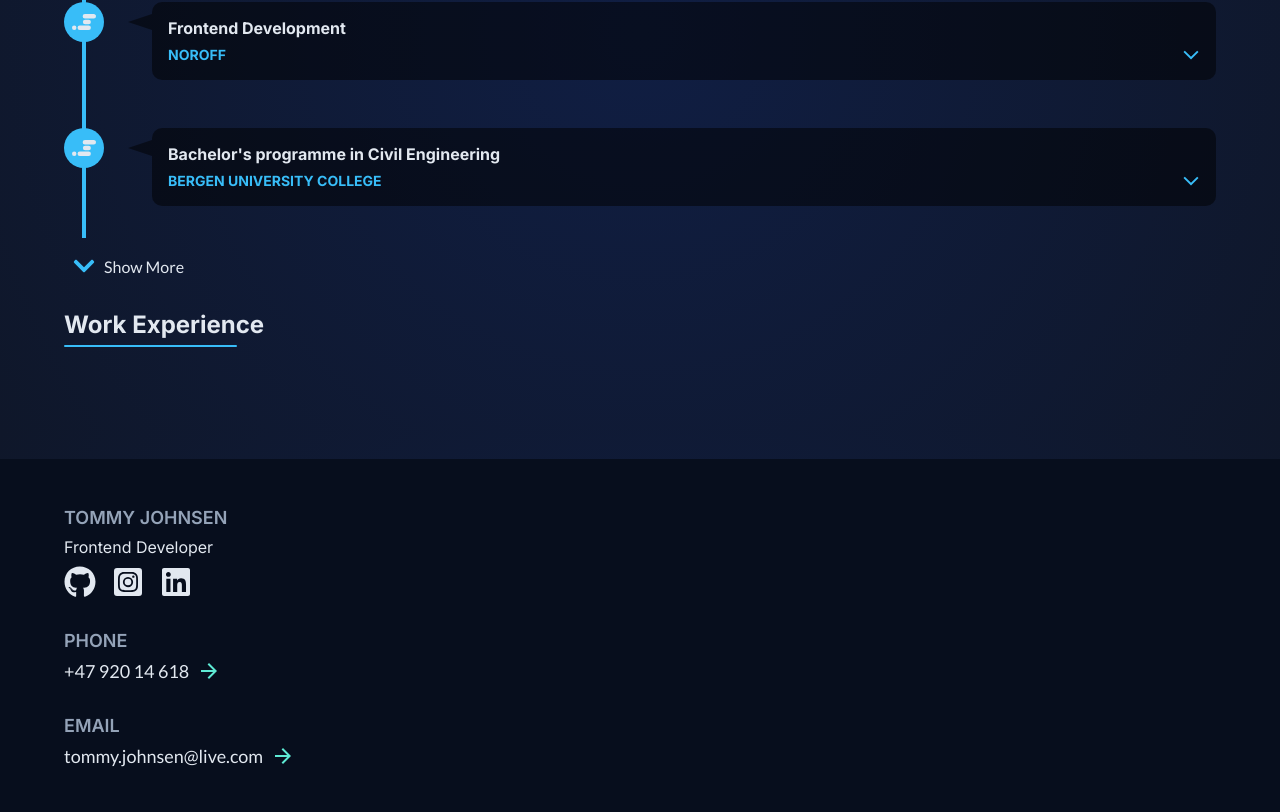
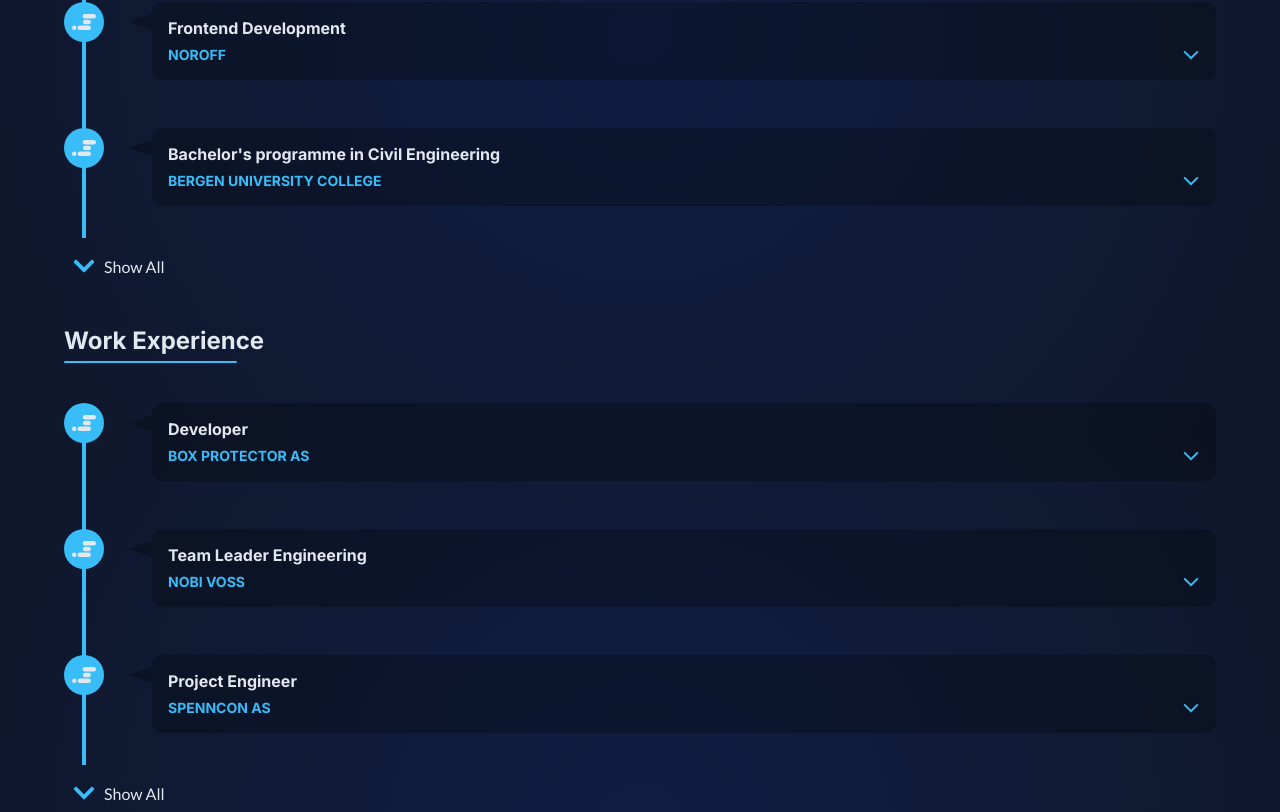
Before and after one commit to 7oiden/portfolio-v3, a React (Vite) app: page /background in a window 1280 px wide. Shown: the part 368-1180 px from the top of the page. Built offline with nearby package versions, Linux system fonts and the light colour scheme.

Commit message:
work experience added

```diff
--- a/css/styles.css
+++ b/css/styles.css
@@ -533,6 +533,7 @@ nav {
   position: relative;
   cursor: pointer;
   margin-left: 0.5rem;
+  margin-bottom: 1rem;
 }
 
 .contact__form {
@@ -588,7 +589,7 @@ nav {
   display: flex;
   flex-direction: column;
   gap: 0.5rem;
-  background-color: rgba(0, 0, 0, 0.5);
+  background-color: rgba(0, 0, 0, 0.25);
   padding: 1rem;
   border-radius: 10px;
   position: relative;
@@ -606,7 +607,7 @@ nav {
   height: 0;
   border-top: 0.5rem solid transparent;
   border-bottom: 0.5rem solid transparent;
-  border-right: 1.5rem solid rgba(0, 0, 0, 0.5);
+  border-right: 1.5rem solid rgba(0, 0, 0, 0.25);
 }
 
 .path-sub-heading-container {
--- /dev/null
+++ b/src/constants/experienceData.js
@@ -0,0 +1,72 @@
+export const experienceData = [
+  {
+    id: 1,
+    title: "Developer",
+    company: "Box Protector AS",
+    date: "MAR 23 - JAN 24",
+    description: [
+      "Lorem ipsum dolor sit amet, consectetur adipiscing elit, sed do eiusmod tempor incididunt ut labore et dolore magna aliqua. Ut enim ad minim veniam, quis nostrud exercitation ullamco laboris nisi ut aliquip ex ea commodo consequat.",
+    ],
+    url: "https://scrimba.com/",
+  },
+  {
+    id: 2,
+    title: "Team Leader Engineering",
+    company: "NOBI Voss",
+    date: "AUG 18 - MAY 19",
+    description: [
+      "Lorem ipsum dolor sit amet, consectetur adipiscing elit, sed do eiusmod tempor incididunt ut labore et dolore magna aliqua. Ut enim ad minim veniam, quis nostrud exercitation ullamco laboris nisi ut aliquip ex ea commodo consequat.",
+    ],
+    url: "https://www.noroff.no/en/studies/vocational-school/front-end-development",
+  },
+  {
+    id: 3,
+    title: "Project Engineer",
+    company: "Spenncon AS",
+    date: "AUG 14 - JUN 18",
+    description: [
+      "Lorem ipsum dolor sit amet, consectetur adipiscing elit, sed do eiusmod tempor incididunt ut labore et dolore magna aliqua. Ut enim ad minim veniam, quis nostrud exercitation ullamco laboris nisi ut aliquip ex ea commodo consequat.",
+    ],
+    url: "https://www.noroff.no/en/studies/frontend-development",
+  },
+  {
+    id: 4,
+    title: "Project Engineer",
+    company: "Voss Cementvarefabrikk AS",
+    date: "AUG 12 - AUG 14",
+    description: [
+      "Lorem ipsum dolor sit amet, consectetur adipiscing elit, sed do eiusmod tempor incididunt ut labore et dolore magna aliqua. Ut enim ad minim veniam, quis nostrud exercitation ullamco laboris nisi ut aliquip ex ea commodo consequat.",
+    ],
+    url: null,
+  },
+  {
+    id: 5,
+    title: "Project Engineer",
+    company: "Spenncon AS",
+    date: "AUG 08 - AUG 12",
+    description: [
+      "Lorem ipsum dolor sit amet, consectetur adipiscing elit, sed do eiusmod tempor incididunt ut labore et dolore magna aliqua. Ut enim ad minim veniam, quis nostrud exercitation ullamco laboris nisi ut aliquip ex ea commodo consequat.",
+    ],
+    url: null,
+  },
+  {
+    id: 6,
+    title: "Lager/butikk (deltid)",
+    company: "Geitanger Bygg AS",
+    date: "AUG 05 - JUL 08",
+    description: [
+      "Lorem ipsum dolor sit amet, consectetur adipiscing elit, sed do eiusmod tempor incididunt ut labore et dolore magna aliqua. Ut enim ad minim veniam, quis nostrud exercitation ullamco laboris nisi ut aliquip ex ea commodo consequat.",
+    ],
+    url: null,
+  },
+  {
+    id: 7,
+    title: "Production Worker",
+    company: "Spenncon AS",
+    date: "JUN 97 - JUN 03",
+    description: [
+      "Lorem ipsum dolor sit amet, consectetur adipiscing elit, sed do eiusmod tempor incididunt ut labore et dolore magna aliqua. Ut enim ad minim veniam, quis nostrud exercitation ullamco laboris nisi ut aliquip ex ea commodo consequat.",
+    ],
+    url: null,
+  },
+];
--- a/src/pages/background/Education.jsx
+++ b/src/pages/background/Education.jsx
@@ -38,7 +38,7 @@ export default function Education() {
                 : "show-icon show-icon--down"
             }
           />
-          {showMore ? "Show Less" : "Show More"}
+          {showMore ? "Show Less" : "Show All"}
         </div>
       </div>
     </section>
--- a/src/pages/background/Experience.jsx
+++ b/src/pages/background/Experience.jsx
@@ -1,11 +1,44 @@
 import Heading from "../../components/Heading";
+import PathSegment from "./PathSegment";
+import { experienceData } from "../../constants/experienceData";
+import { useState } from "react";
+import { FaChevronDown } from "react-icons/fa";
 
 export default function Experience() {
+  const [showMore, setShowMore] = useState(false);
+  const [numToShow, setNumToShow] = useState(3);
+
+  function toggleShow() {
+    setShowMore((prevShowMore) => !prevShowMore);
+    setNumToShow(showMore ? 3 : experienceData.length);
+  }
+
   return (
     <section>
       <Heading size="2" cssClass="section-heading underline">
         Work Experience
       </Heading>
+      <div className="path__container">
+        <div className="path__vert"></div>
+        {experienceData.slice(0, numToShow).map((entry) => (
+          <PathSegment
+            key={entry.id}
+            title={entry.title}
+            date={entry.date}
+            institution={entry.company}
+            description={entry.description}
+            url={entry.url}
+          />
+        ))}
+        <div className="show-button" onClick={toggleShow}>
+          <FaChevronDown
+            className={
+              showMore ? "show-icon show-icon--up" : "show-icon show-icon--down"
+            }
+          />
+          {showMore ? "Show Less" : "Show All"}
+        </div>
+      </div>
     </section>
   );
 }
--- a/src/sass/partials/_buttons.scss
+++ b/src/sass/partials/_buttons.scss
@@ -53,4 +53,5 @@
   position: relative;
   cursor: pointer;
   margin-left: 0.5rem;
+  margin-bottom: 1rem;
 }
--- a/src/sass/partials/_path.scss
+++ b/src/sass/partials/_path.scss
@@ -14,7 +14,7 @@
   flex-direction: column;
   gap: 0.5rem;
   //   background-color: getColor(primaryBg);
-  background-color: rgba(0, 0, 0, 0.5);
+  background-color: getColor(infoBoxBg);
   padding: 1rem;
   border-radius: 10px;
   position: relative;
@@ -32,7 +32,7 @@
   height: 0;
   border-top: 0.5rem solid transparent;
   border-bottom: 0.5rem solid transparent;
-  border-right: 1.5rem solid rgba(0, 0, 0, 0.5);
+  border-right: 1.5rem solid getColor(infoBoxBg);
 }
 
 .path-sub-heading-container {
--- a/src/sass/partials/_variables.scss
+++ b/src/sass/partials/_variables.scss
@@ -22,6 +22,7 @@ $colors: (
   buttonBg: #132f4b,
   buttonText: #38bdf8,
   iconBg: #122945,
+  infoBoxBg: rgba(0, 0, 0, 0.25),
   dangerCol: #dc3545,
   warningCol: #ffc107,
   successCol: #198754,
```
Also changed, not shown: 1 other file (tests, documents, lock files or other folders).
